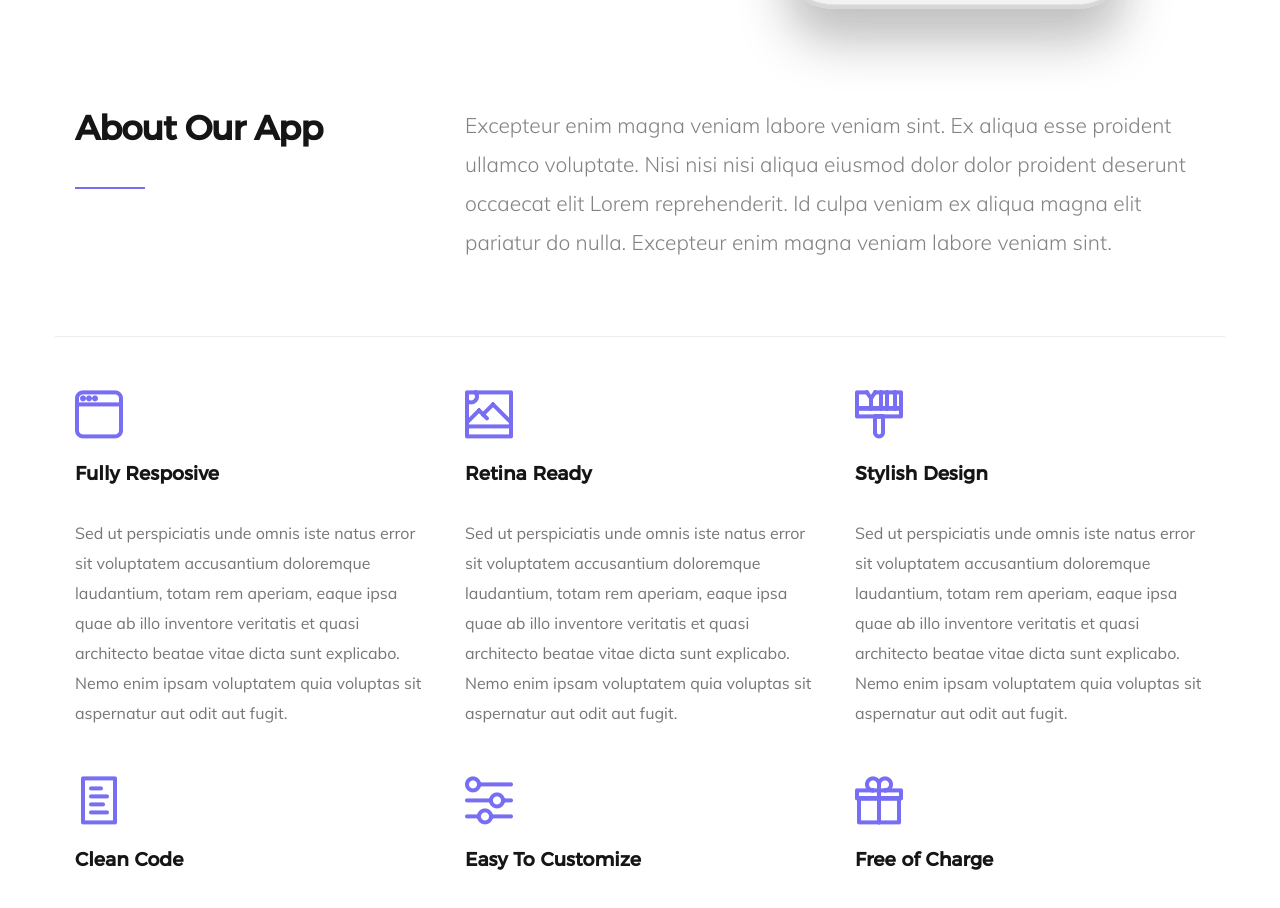
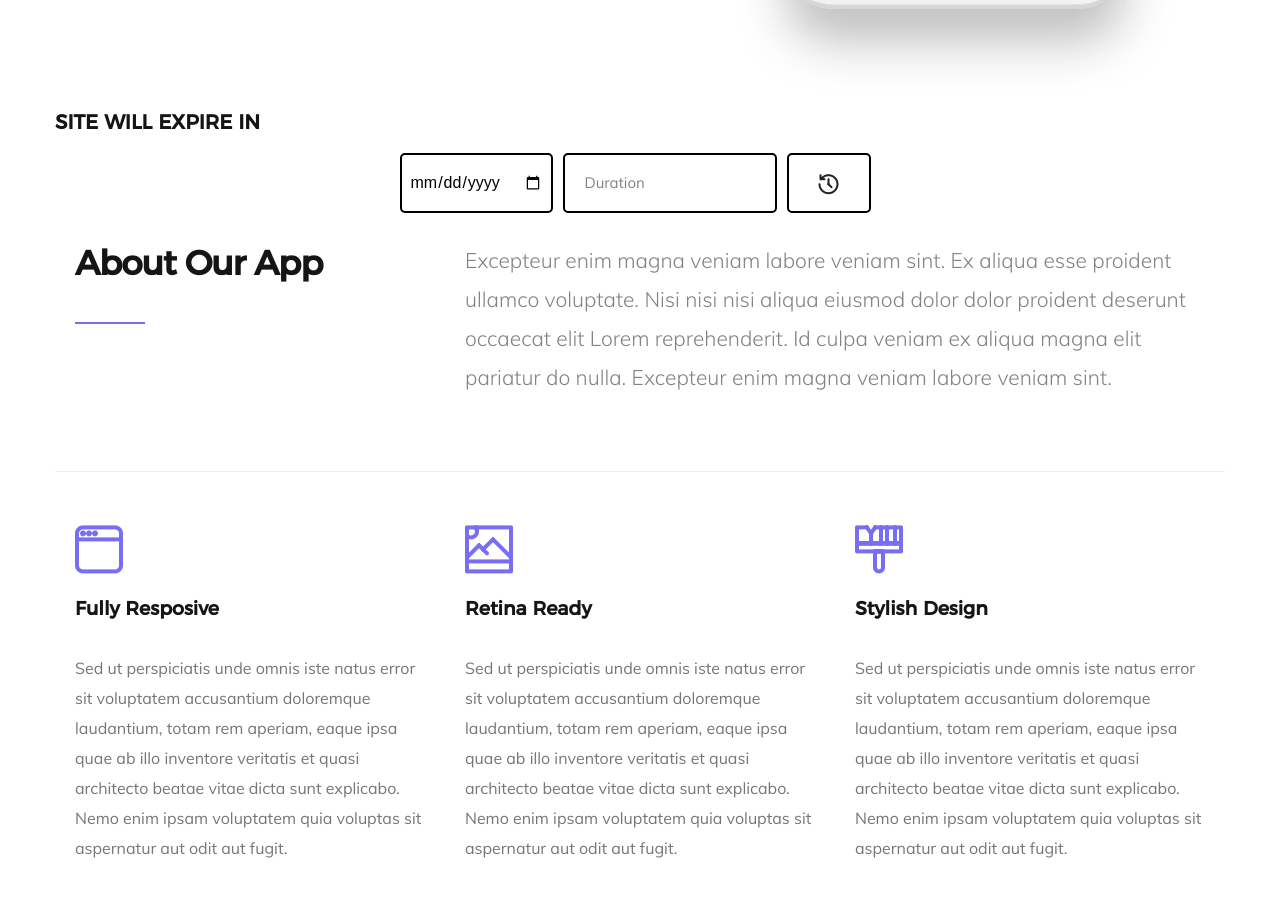
Before and after one commit to s1kopath/spazzle, a plain HTML site: page index.html in a window 1280 px wide. Shown: the part 858-1766 px from the top of the page. Drawn offline with Linux system fonts and the light colour scheme; files whose address does not match are found by name.

Commit message:
add: website expire function

```diff
--- a/css/main.css
+++ b/css/main.css
@@ -98,7 +98,18 @@ a:focus {
  *
  * ------------------------------------------------------------------- */
 
-h1, h2, h3, h4, h5, h6, .h01, .h02, .h03, .h04, .h05, .h06 {
+h1,
+h2,
+h3,
+h4,
+h5,
+h6,
+.h01,
+.h02,
+.h03,
+.h04,
+.h05,
+.h06 {
   font-family: "montserrat-regular", sans-serif;
   color: #151515;
   font-style: normal;
@@ -106,19 +117,29 @@ h1, h2, h3, h4, h5, h6, .h01, .h02, .h03, .h04, .h05, .h06 {
   margin-bottom: 2.4rem;
 }
 
-h3, .h03, h4, .h04 {
+h3,
+.h03,
+h4,
+.h04 {
   margin-bottom: 1.5rem;
 }
-h5, .h05, h6, .h06 {
+
+h5,
+.h05,
+h6,
+.h06 {
   margin-bottom: 1.2rem;
 }
-h1, .h01 {
+
+h1,
+.h01 {
   font-size: 3.1rem;
   line-height: 1.35;
   letter-spacing: -.1rem;
 }
 
 @media only screen and (max-width: 600px) {
+
   h1,
   .h01 {
     font-size: 2.6rem;
@@ -126,25 +147,34 @@ h1, .h01 {
   }
 }
 
-h2, .h02 {
+h2,
+.h02 {
   font-size: 2.4rem;
   line-height: 1.25;
 }
-h3, .h03 {
+
+h3,
+.h03 {
   font-size: 2rem;
   line-height: 1.5;
 }
-h4, .h04 {
+
+h4,
+.h04 {
   font-size: 1.7rem;
   line-height: 1.76;
 }
-h5, .h05 {
+
+h5,
+.h05 {
   font-size: 1.4rem;
   line-height: 1.7;
   text-transform: uppercase;
   letter-spacing: .2rem;
 }
-h6, .h06 {
+
+h6,
+.h06 {
   font-size: 1.3rem;
   line-height: 1.85;
   text-transform: uppercase;
@@ -169,16 +199,23 @@ p.lead {
   }
 }
 
-em, i, strong, b {
+em,
+i,
+strong,
+b {
   font-size: 1.6rem;
   line-height: 1.875;
   font-style: normal;
   font-weight: normal;
 }
-em, i {
+
+em,
+i {
   font-family: "muli-italic", sans-serif;
 }
-strong, b {
+
+strong,
+b {
   font-family: "muli-bold", sans-serif;
 }
 
@@ -237,7 +274,11 @@ abbr {
   color: #838383;
 }
 
-var, kbd, samp, code, pre {
+var,
+kbd,
+samp,
+code,
+pre {
   font-family: Consolas, "Andale Mono", Courier, "Courier New", monospace;
 }
 
@@ -794,8 +835,8 @@ button.button-primary:focus,
 input[type="submit"].button-primary:focus,
 input[type="reset"].button-primary:focus,
 input[type="button"].button-primary:focus {
-  background: #309a3f;
-  border-color: #309a3f;
+  background: #786ef4;
+  border-color: #786ef4;
 }
 
 button.full-width,
@@ -1332,6 +1373,7 @@ h1.intro-header::before {
     height: 20px;
     background-size: 88px 20px;
   }
+
   #header-nav-wrap {
     display: none;
     height: auto;
@@ -1341,27 +1383,32 @@ h1.intro-header::before {
     background-color: #111111;
     padding: 120px 40px 54px;
   }
+
   #header-nav-wrap .header-main-nav {
     display: block;
     height: auto;
     margin: 0 0 4.2rem 0;
     border-top: 1px solid rgba(255, 255, 255, 0.03);
   }
+
   #header-nav-wrap .header-main-nav li {
     display: block;
     margin: 0;
     padding: 0;
     border-bottom: 1px solid rgba(255, 255, 255, 0.03);
   }
+
   #header-nav-wrap .header-main-nav li a {
     padding: 18px 0;
     line-height: 18px;
   }
+
   #header-nav-wrap .cta {
     height: 42px;
     line-height: calc(42px - .6rem);
     padding: 0 30px;
   }
+
   .header-menu-toggle {
     display: block;
   }
@@ -1420,7 +1467,7 @@ h1.intro-header::before {
   /* Chrome10-25,Safari5.1-6 */
   background: linear-gradient(to right, black 0%, black 20%, transparent 100%);
   /* W3C, IE10+, FF16+, Chrome26+, Opera12+, Safari7+ */
-  filter: progid:DXImageTransform.Microsoft.gradient( startColorstr='#000000', endColorstr='#00000000', GradientType=1);
+  filter: progid:DXImageTransform.Microsoft.gradient(startColorstr='#000000', endColorstr='#00000000', GradientType=1);
   /* IE6-9 */
 }
 
@@ -1611,54 +1658,66 @@ html[data-useragent*='MSIE 10.0'] .home-scrolldown,
 /* vertical animation */
 
 @-webkit-keyframes animate-it {
+
   0%,
   60%,
   80%,
   100% {
     -webkit-transform: translateX(0);
   }
+
   0%,
   60%,
   80%,
   100% {
     transform: translateX(0);
   }
+
   20% {
     -webkit-transform: translateX(-5px);
   }
+
   20% {
     transform: translateX(-5px);
   }
+
   40% {
     -webkit-transform: translateX(20px);
   }
+
   40% {
     transform: translateX(20px);
   }
 }
 
 @keyframes animate-it {
+
   0%,
   60%,
   80%,
   100% {
     -webkit-transform: translateX(0);
   }
+
   0%,
   60%,
   80%,
   100% {
     transform: translateX(0);
   }
+
   20% {
     -webkit-transform: translateX(-5px);
   }
+
   20% {
     transform: translateX(-5px);
   }
+
   40% {
     -webkit-transform: translateX(20px);
   }
+
   40% {
     transform: translateX(20px);
   }
@@ -1680,21 +1739,27 @@ html[data-useragent*='MSIE 10.0'] .home-scrolldown,
   #home {
     overflow: hidden;
   }
+
   .home-content {
     vertical-align: middle;
   }
+
   .home-content-left {
     padding: 18rem 0 12rem 40px;
   }
+
   .home-content-left h3 {
     font-size: 1.5rem;
   }
+
   .home-content-left h1 {
     font-size: 4.8rem;
   }
+
   .home-image-right {
     padding-top: 18rem;
   }
+
   .home-image-right img {
     vertical-align: top;
     width: 70%;
@@ -1705,6 +1770,7 @@ html[data-useragent*='MSIE 10.0'] .home-scrolldown,
   .home-content-left h1 {
     font-size: 4.6rem;
   }
+
   .home-content-left h1 br {
     display: none;
   }
@@ -1715,16 +1781,20 @@ html[data-useragent*='MSIE 10.0'] .home-scrolldown,
     width: 60%;
     padding: 18rem 6rem 12rem 4rem;
   }
+
   .home-content-left h3 {
     font-size: 1.5rem;
   }
+
   .home-content-left h1 {
     font-size: 4.2rem;
   }
+
   .home-image-right {
     width: 40%;
     padding-top: 120px;
   }
+
   .home-image-right img {
     vertical-align: top;
     width: 100%;
@@ -1736,20 +1806,24 @@ html[data-useragent*='MSIE 10.0'] .home-scrolldown,
     height: auto;
     min-height: 840px;
   }
+
   #home,
   .home-content {
     display: block;
     text-align: center;
   }
+
   .home-content-left {
     width: 94%;
     position: static;
     padding: 15rem 6rem 366px;
     margin: 0 auto;
   }
+
   .home-content-left h1 {
     margin-bottom: 3.6rem;
   }
+
   .home-image-right {
     width: 400px;
     right: auto;
@@ -1768,9 +1842,11 @@ html[data-useragent*='MSIE 10.0'] .home-scrolldown,
   #home {
     min-height: auto;
   }
+
   .home-content-left h3 {
     font-size: 1.4rem;
   }
+
   .home-content-left h1 {
     font-size: 3.6rem;
   }
@@ -1780,32 +1856,39 @@ html[data-useragent*='MSIE 10.0'] .home-scrolldown,
   .home-content-left {
     padding: 12rem 6rem 366px;
   }
+
   .home-content-left h1 {
     font-size: 3.3rem;
   }
+
   .home-content-left .button.stroke {
     width: 100%;
     min-width: 0;
     max-width: 280px;
   }
+
   .home-social-list {
     font-size: 2rem;
     right: 30px;
   }
+
   .scroll-icon {
     top: 21px;
   }
 }
 
 @media only screen and (max-width: 500px) {
+
   .home-social-list,
   .home-scrolldown {
     display: none;
   }
+
   .home-content-left {
     padding: 12rem 2.5rem 366px;
     width: 100%;
   }
+
   .home-content-left h1 {
     font-size: 3rem;
   }
@@ -1815,9 +1898,11 @@ html[data-useragent*='MSIE 10.0'] .home-scrolldown,
   .home-content-left {
     padding: 12rem 0 300px;
   }
+
   .home-content-left .button.stroke {
     margin: 0 0 1.2rem 0;
   }
+
   .home-image-right {
     width: 320px;
     margin-bottom: -298px;
@@ -1968,12 +2053,14 @@ html[data-useragent*='MSIE 10.0'] .home-scrolldown,
     max-width: 800px;
     text-align: center;
   }
+
   .about-intro h1::before {
     left: 50%;
     -webkit-transform: translateX(-50%);
     -ms-transform: translateX(-50%);
     transform: translateX(-50%);
   }
+
   .about-intro [class*="col-"] {
     width: 100% !important;
     float: none !important;
@@ -1981,6 +2068,7 @@ html[data-useragent*='MSIE 10.0'] .home-scrolldown,
     margin-left: 0;
     margin-right: 0;
   }
+
   .about-how-content {
     max-width: 700px;
   }
@@ -1990,9 +2078,11 @@ html[data-useragent*='MSIE 10.0'] .home-scrolldown,
   .about-how-content {
     max-width: 550px;
   }
+
   .about-how-content::after {
     display: none;
   }
+
   .about-how-content .step {
     width: 100% !important;
     float: none !important;
@@ -2009,18 +2099,23 @@ html[data-useragent*='MSIE 10.0'] .home-scrolldown,
   .about-features .feature .icon i {
     font-size: 4.4rem;
   }
+
   .about-features .feature h3 {
     font-size: 1.8rem;
   }
+
   .about-how h3 {
     font-size: 1.9rem;
   }
+
   .about-how-content::before {
     left: 30px;
   }
+
   .about-how-content .step {
     padding: 0 10px 0 80px;
   }
+
   .about-how-content .step::before {
     font-size: 1.6rem;
     height: 45px;
@@ -2036,6 +2131,7 @@ html[data-useragent*='MSIE 10.0'] .home-scrolldown,
     max-width: 600px;
     text-align: center;
   }
+
   .about-features .feature {
     width: 100% !important;
     float: none !important;
@@ -2044,6 +2140,7 @@ html[data-useragent*='MSIE 10.0'] .home-scrolldown,
     margin-right: 0;
     margin-bottom: 4.5rem;
   }
+
   .about-features .feature h3 {
     margin-bottom: 1.5rem;
   }
@@ -2053,12 +2150,15 @@ html[data-useragent*='MSIE 10.0'] .home-scrolldown,
   .about-how-content {
     text-align: center;
   }
+
   .about-how-content::before {
     display: none;
   }
+
   .about-how-content .step {
     padding: 60px 0 0 0;
   }
+
   .about-how-content .step::before {
     top: 0;
     left: 50%;
@@ -2203,18 +2303,21 @@ html[data-useragent*='MSIE 10.0'] .home-scrolldown,
     margin-left: 0;
     margin-right: 0;
   }
+
   #pricing [class*="col"].pricing-intro {
     text-align: center;
     margin-left: auto;
     margin-right: auto;
     max-width: 650px;
   }
+
   #pricing [class*="col"].pricing-intro h1::before {
     left: 50%;
     -webkit-transform: translateX(-50%);
     -ms-transform: translateX(-50%);
     transform: translateX(-50%);
   }
+
   #pricing [class*="col"].pricing-table {
     margin-top: 5.4rem;
     max-width: 650px;
@@ -2231,14 +2334,17 @@ html[data-useragent*='MSIE 10.0'] .home-scrolldown,
     margin-left: 0;
     margin-right: 0;
   }
+
   .pricing-table .plan-top-part,
   .pricing-table .plan-bottom-part {
     float: left;
   }
+
   .pricing-table .plan-top-part {
     width: 41.66667%;
     margin-top: 1.2rem;
   }
+
   .pricing-table .plan-bottom-part {
     width: 58.33333%;
   }
@@ -2248,6 +2354,7 @@ html[data-useragent*='MSIE 10.0'] .home-scrolldown,
   #pricing [class*="col"].pricing-table {
     max-width: 360px;
   }
+
   #pricing .plan-top-part,
   #pricing .plan-bottom-part {
     width: 100% !important;
@@ -2439,13 +2546,16 @@ html[data-useragent*='MSIE 10.0'] .home-scrolldown,
   #testimonial-slider p {
     font-size: 2.6rem;
   }
+
   #testimonial-slider .testimonial-author img {
     width: 6.6rem;
     height: 6.6rem;
   }
+
   #testimonial-slider .testimonial-author .author-info {
     font-size: 1.8rem;
   }
+
   #testimonial-slider .testimonial-author .author-info span {
     font-size: 1.5rem;
   }
@@ -2455,6 +2565,7 @@ html[data-useragent*='MSIE 10.0'] .home-scrolldown,
   #testimonials .owl-wrap {
     width: 90%;
   }
+
   #testimonial-slider p {
     font-size: 2.4rem;
   }
@@ -2464,6 +2575,7 @@ html[data-useragent*='MSIE 10.0'] .home-scrolldown,
   #testimonials .owl-wrap {
     width: 100%;
   }
+
   #testimonial-slider p {
     font-size: 2rem;
   }
@@ -2784,11 +2896,13 @@ footer ul a:visited {
   .footer-main>.row {
     max-width: 800px;
   }
+
   .footer-info,
   .footer-contact,
   .footer-site-links {
     margin-bottom: 1.2rem;
   }
+
   .footer-subscribe {
     clear: both;
   }
@@ -2798,17 +2912,21 @@ footer ul a:visited {
   .footer-main>.row {
     max-width: 600px;
   }
+
   .footer-logo {
     margin-left: auto;
     margin-right: auto;
   }
+
   .footer-info {
     text-align: center;
   }
+
   #go-top {
     bottom: 0;
     right: 0;
   }
+
   #go-top a,
   #go-top a:visited {
     border-radius: 5px 0 0 0;
@@ -2819,38 +2937,47 @@ footer ul a:visited {
   .footer-main .row {
     max-width: 480px;
   }
+
   .footer-main h4 {
     padding-bottom: 0;
     margin-bottom: 2.4rem;
   }
+
   .footer-main h4::before {
     display: none;
   }
+
   .footer-main ul.list-links {
     width: 80%;
     display: block;
     margin-left: auto;
     margin-right: auto;
   }
+
   .footer-main ul.list-links li a {
     display: block;
     border-bottom: 1px solid rgba(255, 255, 255, 0.03);
     padding: .6rem 0;
   }
+
   .footer-main ul.list-links li:first-child a {
     border-top: 1px solid rgba(255, 255, 255, 0.03);
   }
+
   .footer-contact,
   .footer-site-links,
   .footer-subscribe {
     text-align: center;
   }
+
   .footer-bottom {
     padding-bottom: .6rem;
   }
+
   .footer-bottom .copyright span {
     display: block;
   }
+
   .footer-bottom .copyright span::after {
     display: none;
   }
@@ -2858,3 +2985,31 @@ footer ul a:visited {
 
 
 /*# sourceMappingURL=main.css.map */
+
+/* Styles for custom inputs */
+.custom-input {
+  display: flex;
+  justify-content: center;
+  padding: 8px;
+  border: 2px solid black !important;
+  border-radius: 5px;
+  margin-right: 10px;
+  background: none !important;
+}
+
+.custom-button {
+  display: flex;
+  justify-content: center;
+  border: 2px solid black !important;
+  border-radius: 5px;
+  margin-right: 10px;
+  background: none !important;
+  padding: 28px;
+  font-size: x-large;
+}
+
+/* Styles for input container */
+.input-container {
+  display: flex;
+  justify-content: center;
+}
--- a/index.html
+++ b/index.html
@@ -78,8 +78,6 @@
                         Your Ultimate App Showcase Solution.
                     </h1>
 
-
-
                     <div class="buttons" data-aos="fade-up">
                         <a href="#download" class="smoothscroll button stroke">
                             <span class="icon-circle-down" aria-hidden="true"></span>
@@ -95,6 +93,7 @@
                             style="min-width: 74px !important;">
                             <span class="icon-full-screen" aria-hidden="true"></span>
                         </button>
+
                     </div>
                 </div>
 
@@ -135,6 +134,18 @@
     <!-- about
      ================================================== -->
     <section id="about">
+
+        <div class="row">
+            <h3>SITE WILL EXPIRE IN</h3>
+
+            <div class="input-container">
+                <input type="date" id="start-date" class="custom-input">
+                <input type="number" id="duration" min="1" placeholder="Duration" class="custom-input">
+                <button onclick="updateOpacity()" title="Update Opacity" class="custom-button">
+                    <span class="icon-update" aria-hidden="true" style="margin-top: -10px;"></span>
+                </button>
+            </div>
+        </div>
 
         <div class="row about-intro">
 
@@ -603,6 +614,7 @@
     <script src="js/plugins.js"></script>
     <script src="js/main.js"></script>
     <script src="js/snap.js"></script>
+    <script src="js/expire.js"></script>
 
     <!-- language  -->
     <div>
--- /dev/null
+++ b/js/expire.js
@@ -0,0 +1,27 @@
+function calculateOpacity(startDate, durationDays) {
+    var currentDate = new Date();
+    var millisecondsPerDay = 24 * 60 * 60 * 1000;
+    var elapsedTime = currentDate - startDate;
+    var remainingTime = durationDays * millisecondsPerDay - elapsedTime;
+    var opacity = Math.max(0, Math.min(1, remainingTime / (durationDays * millisecondsPerDay)));
+    return opacity;
+}
+
+function updateOpacity() {
+    var startDateInput = document.getElementById('start-date').value;
+    var durationInput = document.getElementById('duration').valueAsNumber;
+    var startDate = new Date(startDateInput);
+
+    if (isNaN(startDate.getTime())) {
+        alert('Please enter a valid start date.');
+        return;
+    }
+
+    if (durationInput <= 0) {
+        alert('Please enter a valid duration (greater than 0).');
+        return;
+    }
+
+    var opacity = calculateOpacity(startDate, durationInput);
+    document.body.style.opacity = opacity;
+}
```
Also changed, not shown: favicon.ico.
